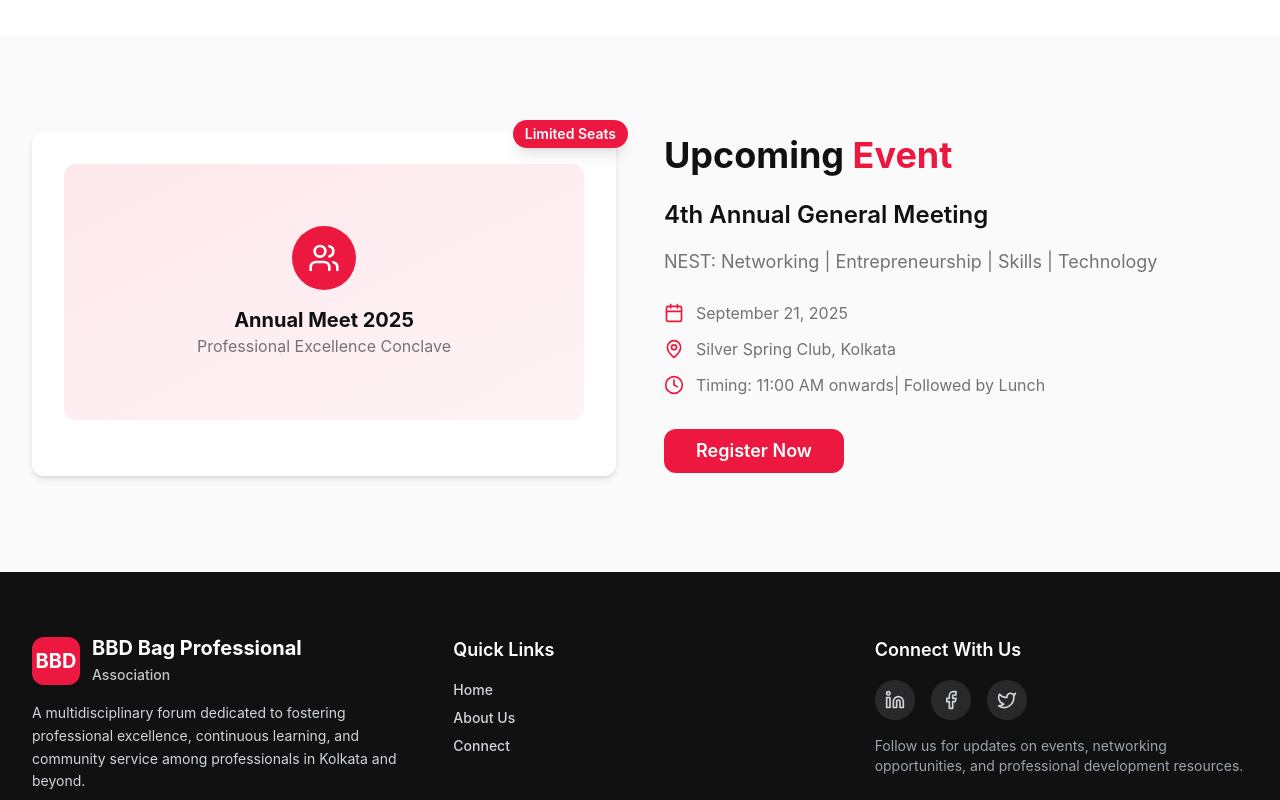
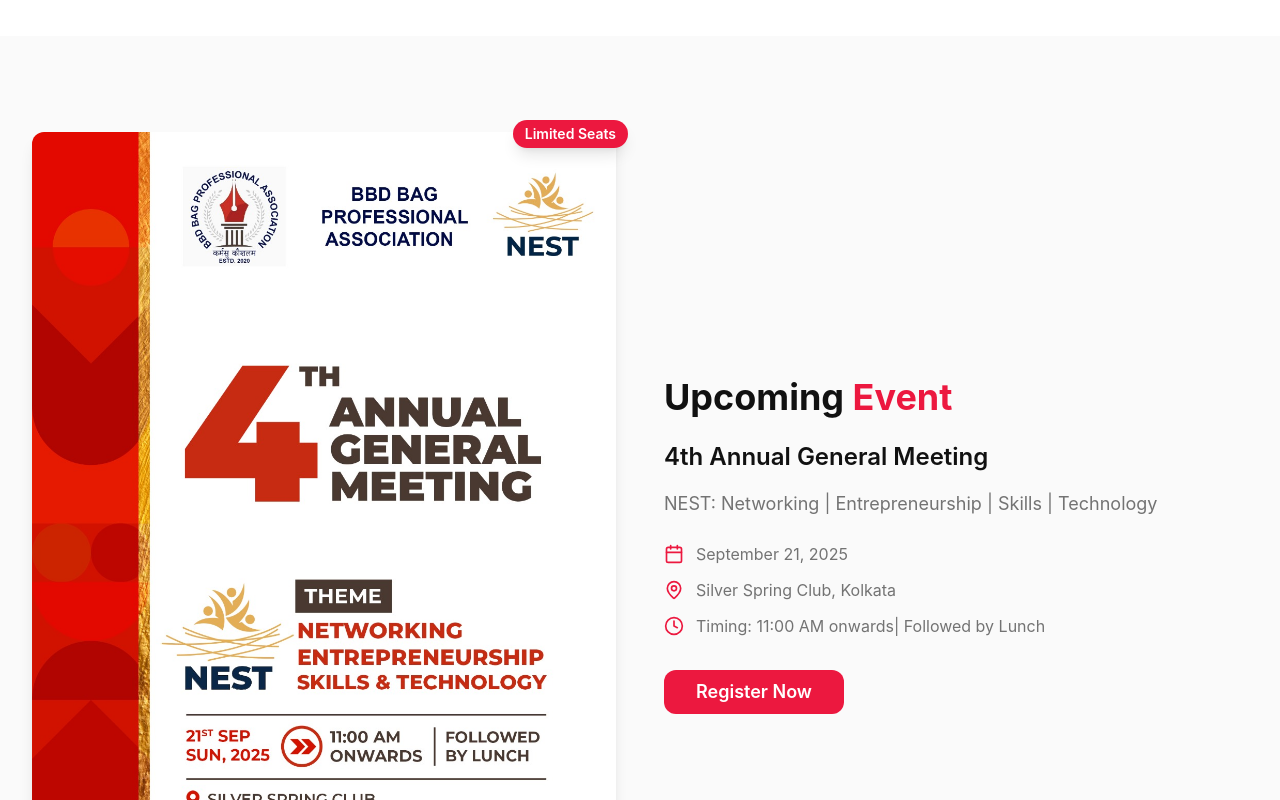
Before and after one commit to casanjibsanghi/bbdbag, a React (Vite) app: page / in a window 1280 px wide. Shown: the part 2600-3400 px from the top of the page. Built offline with nearby package versions, Linux system fonts and the light colour scheme; the HTML template or start-up script is replaced by a standard one.

Commit message:
Update event flyer

```diff
--- a/src/pages/Home.tsx
+++ b/src/pages/Home.tsx
@@ -9,6 +9,7 @@ import apurvaImage from '@/assets/Apurva.jpeg';
 import parasImage from '@/assets/Paras.jpg';
 import rkVyasImage from '@/assets/RK-Vyas.jpeg';
 import bbdLogo from '@/assets/BBD-Logo.jpeg';
+import agmFlyer from '@/assets/BBD-AGM-Flyer.jpeg';
 import pradeepImage from '@/assets/pradeep.jpeg';
 import rakeshImage from '@/assets/Rakesh.jpeg';
 import sanjayImage from '@/assets/sanjay.jpg';
@@ -155,18 +156,12 @@ const Home = () => {
           <div className="grid grid-cols-1 lg:grid-cols-2 gap-12 items-center">
             {/* Event Flyer */}
             <div className="animate-scale-in">
-              <div className="relative">
-                <div className="bg-white rounded-xl card-shadow p-8 text-center">
-                  <div className="w-full h-64 bg-gradient-to-br from-primary/10 to-primary/5 rounded-lg mb-6 flex items-center justify-center">
-                    <div className="text-center">
-                      <div className="w-16 h-16 bg-primary rounded-full flex items-center justify-center mx-auto mb-4">
-                        <Users className="w-8 h-8 text-white" />
-                      </div>
-                      <h3 className="text-xl font-bold text-secondary">Annual Meet 2025</h3>
-                      <p className="text-muted-foreground">Professional Excellence Conclave</p>
-                    </div>
-                  </div>
-                </div>
+                <div className="relative">
+                  <img
+                    src={agmFlyer}
+                    alt="BBD Bag Professional Association Annual General Meeting 2025 Flyer"
+                    className="w-full rounded-xl shadow-lg"
+                  />
                 {/* Limited Seats Badge */}
                 <div className="absolute -top-3 -right-3 bg-primary text-white px-3 py-1 rounded-full text-sm font-semibold shadow-lg">
                   Limited Seats
```
